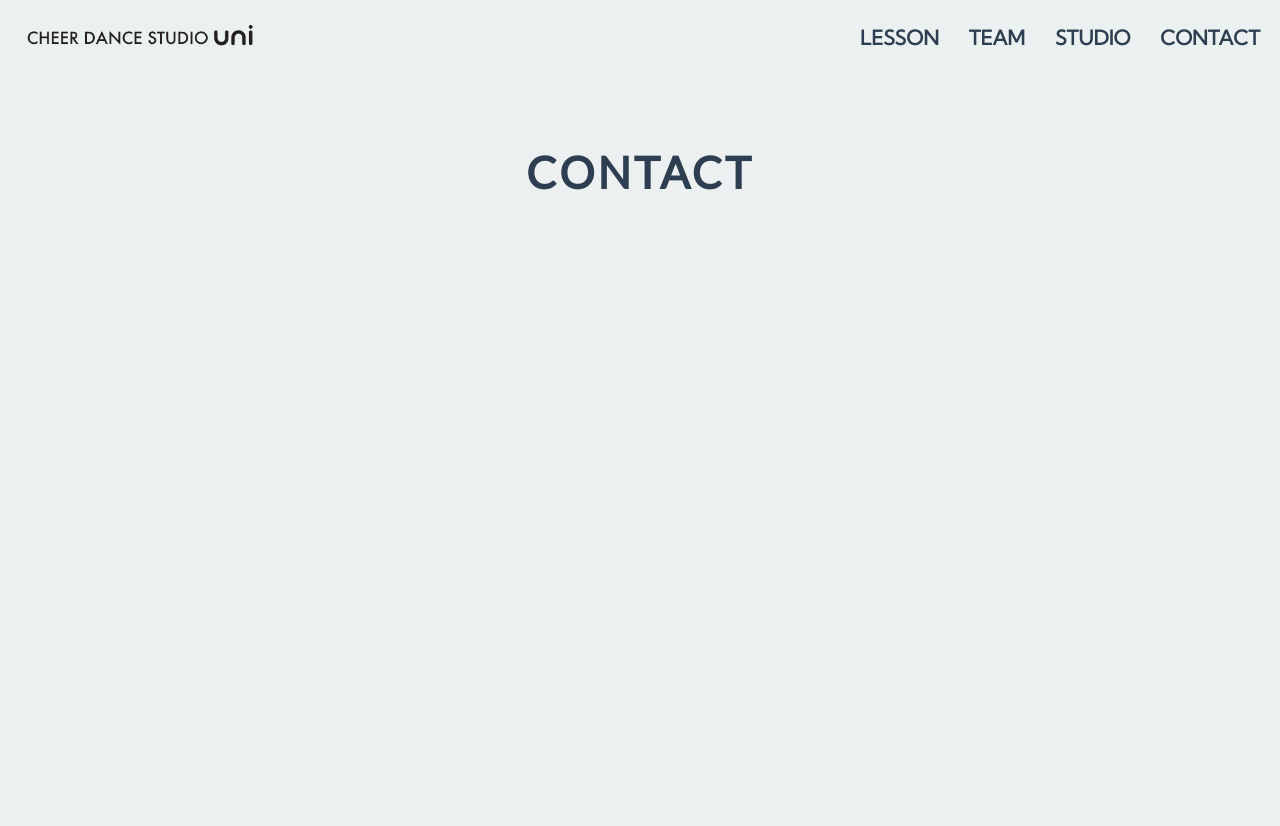
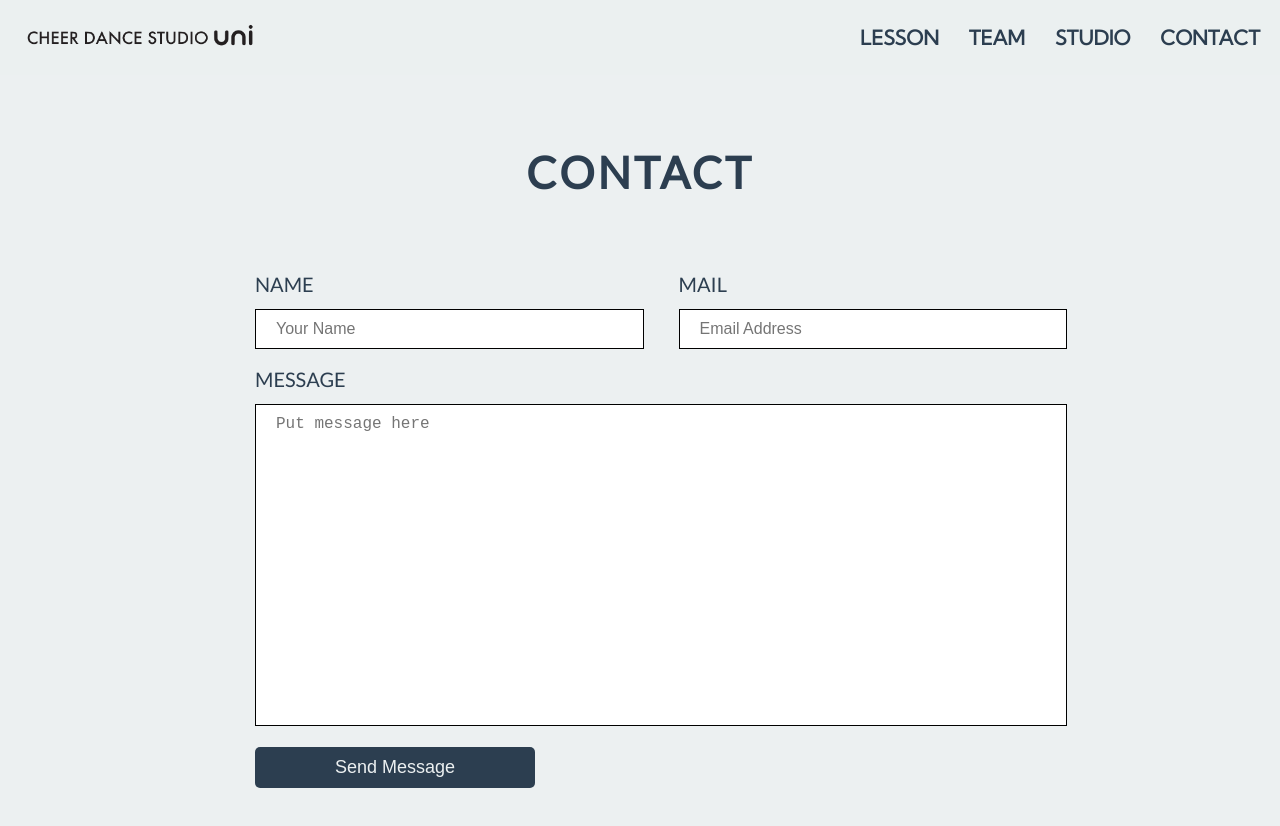
Before and after one commit to ShinnosukeMiyazaki/uni-2, a React app: page /contact in a window 1280 px wide. Shown: the top 826 px of the page. Built offline with nearby package versions, Linux system fonts and the light colour scheme; a web font is replaced by a local one.

Commit message:
Form設置

```diff
--- a/src/components/page/Contact.jsx
+++ b/src/components/page/Contact.jsx
@@ -3,10 +3,105 @@ import styled from "styled-components";
 
 import Title from "../common/PageTitle.jsx";
 
+const ContactItemWrapper = styled.ul`
+  display: flex;
+  justify-content: space-between;
+  flex-wrap: wrap;
+`;
+
+const Label = styled.label`
+  font-size: 2rem;
+`;
+
+const ContactItem = styled.input`
+  padding: 10px 20px;
+  border: 1px solid black;
+  width: 100%;
+  font-size: 1.6rem;
+  margin-top: 15px;
+`;
+
+const MessageArea = styled.textarea`
+  padding: 10px 20px;
+  border: 1px solid black;
+  width: 100%;
+  font-size: 1.6rem;
+  margin-top: 15px;
+  resize: none;
+  height: 300px;
+`;
+
+const Button = styled.button`
+  width: 100%;
+  max-width: 280px;
+  text-align: center;
+  padding: 10px 0;
+  background: #2c3e50;
+  border: none;
+  color: #ecf0f1;
+  border-radius: 5px;
+  font-size: 1.8rem;
+`;
+
 const Contact = () => {
   return (
     <>
       <Title title="CONTACT" />
+      <form name="contact" method="POST" data-netlify="true">
+        <ContactItemWrapper>
+          <li style={{ width: "45%", marginBottom: "20px" }}>
+            <Label htmlFor="name">NAME</Label>
+            <ContactItem placeholder="Your Name" id="name" name="name" />
+          </li>
+          <li style={{ width: "45%", marginBottom: "20px" }}>
+            <Label htmlFor="email">MAIL</Label>
+            <ContactItem
+              placeholder="Email Address"
+              id="email"
+              type="email"
+              name="email"
+            />
+          </li>
+          <li style={{ width: "100%", marginBottom: "20px" }}>
+            <Label htmlFor="message">MESSAGE</Label>
+            <MessageArea
+              placeholder="Put message here"
+              id="message"
+              row="4"
+              name="message"
+            />
+          </li>
+          <Button>Send Message</Button>
+        </ContactItemWrapper>
+        {/*
+        <p>
+          <label>
+            Your Name: <input type="text" name="name" />
+          </label>
+        </p>
+        <p>
+          <label>
+            Your Email: <input type="email" name="email" />
+          </label>
+        </p>
+        <p>
+          <label>
+            Your Role:{" "}
+            <select name="role[]" multiple>
+              <option value="leader">Leader</option>
+              <option value="follower">Follower</option>
+            </select>
+          </label>
+        </p>
+        <p>
+          <label>
+            Message: <textarea name="message"></textarea>
+          </label>
+        </p>
+        <p>
+          <button type="submit">Send</button>
+        </p>*/}
+      </form>
     </>
   );
 };
```
